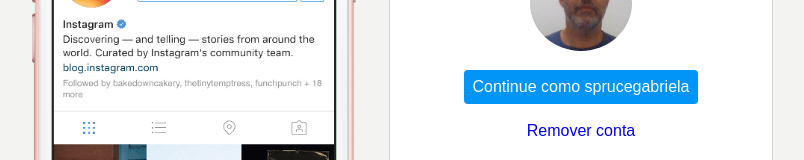
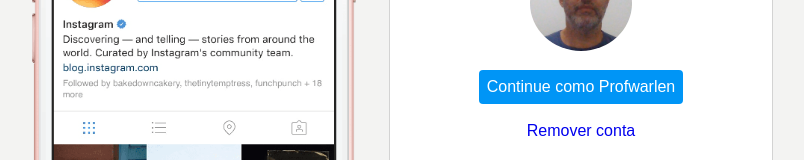
Before and after one commit to profwarlen/recriando-pagina-inicial-instagram, a plain HTML site: page index.html in a window 1280 px wide. Shown: the part 274-434 px from the top of the page, without its empty margins (251-1055 px from the left). Drawn offline with Linux system fonts and the light colour scheme.

Commit message:
Troque o nome sprucegabriela para Profwarlen

```diff
--- a/index.html
+++ b/index.html
@@ -22,7 +22,7 @@
                 <div class="profile-photo">
                     <img src="./img/perfil-instagram.jpg" alt="Foto de perfil do Instagram">
                 </div>
-                <a href="#" class="instagram-login">Continue como sprucegabriela</a>
+                <a href="#" class="instagram-login">Continue como Profwarlen</a>
                 <a href="#" class="instagram logout">Remover conta</a>
             </div>
             <div class="group">
```
